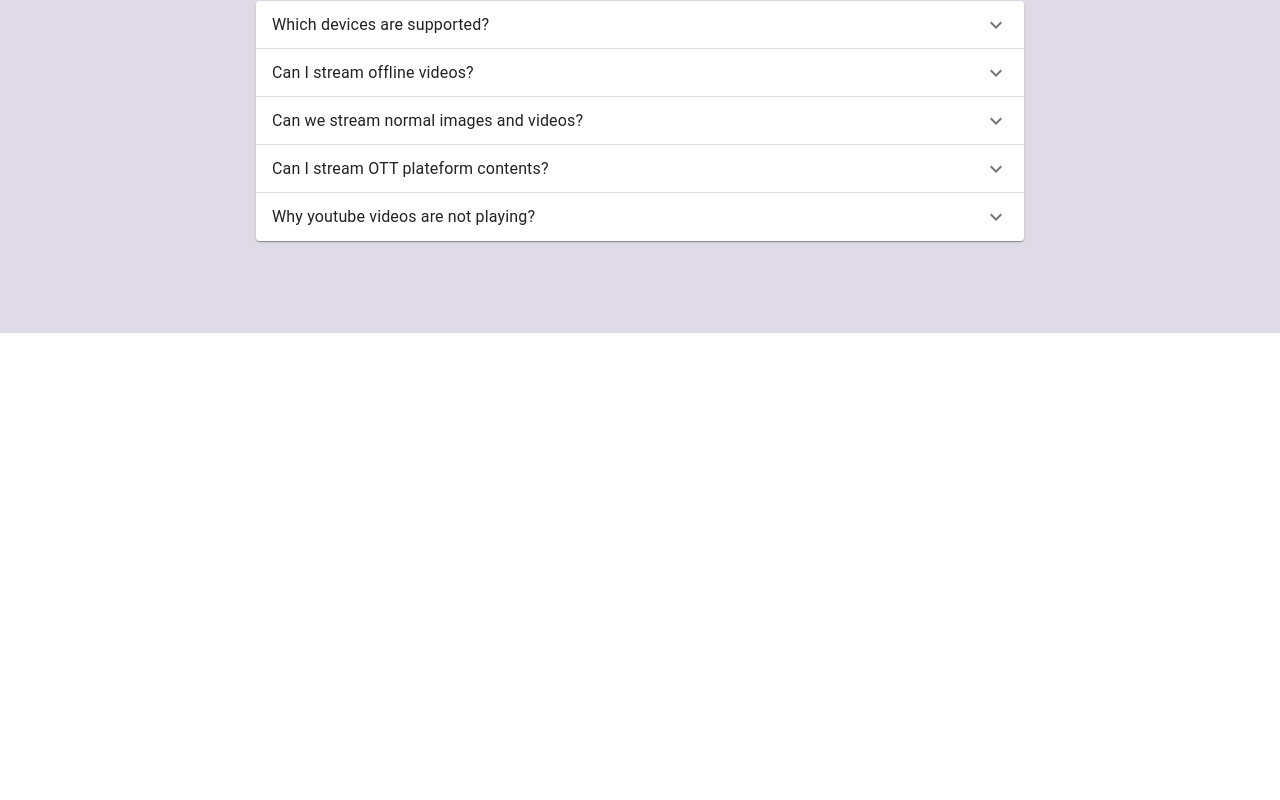
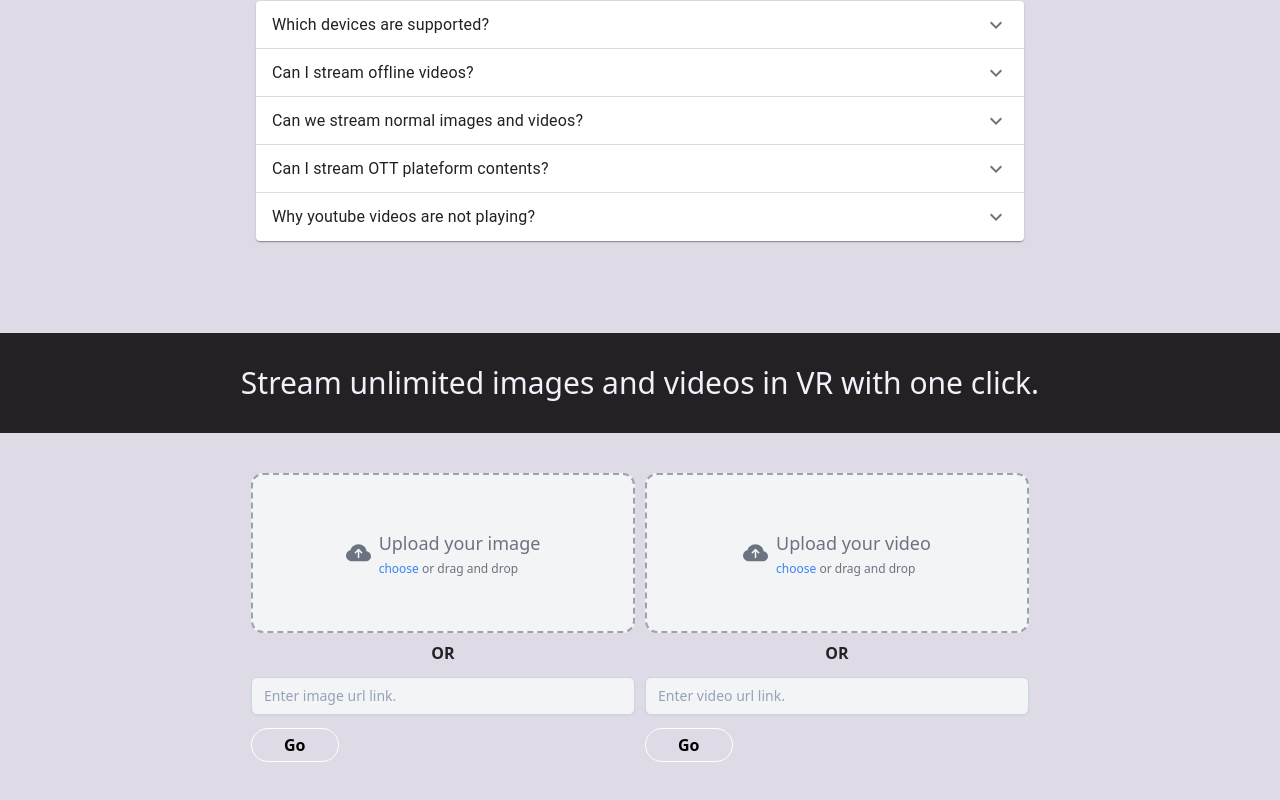
Before and after one commit to siddharth17vaishnav/vambox, a Next.js app: page / in a window 1280 px wide. Shown: the part 1173-1973 px from the top of the page. Before the commit the page ends 1506 px from the top, so only its background shows below. Built offline with nearby package versions, Linux system fonts and the light colour scheme.

Commit message:
added DropFile Section

```diff
--- /dev/null
+++ b/components/DropFile.jsx
@@ -0,0 +1,129 @@
+import React from "react";
+
+export const DropFile = () => {
+  return (
+    <div className="w-full pb-[92px] items-center bg-[#dfdbe6]">
+      <div className="text-3xl">
+        <h5 className="text-center py-8 px-4 font-italic  mx-auto bg-[#242125] text-[#f4effa]">
+          <span>
+            <p>Stream unlimited images and videos in VR with one click.</p>
+          </span>
+        </h5>
+      </div>
+
+      <div className=" mt-10 gap-[10px] flex flex-wrap justify-center mx-auto">
+        <div>
+          <div className="parent-container h-40 w-96 cursor-pointer rounded-xl bg-gray-100 border-dashed border-2 border-gray-400 relative flex justify-center items-center relative">
+            <input
+              type="file"
+              id="input-file"
+              className="absolute inset-0 opacity-0 cursor-pointer"
+            />
+            <div className="w-64 h-20 flex justify-center items-center">
+              <div className="mr-2">
+                <svg
+                  className="upload-icon bi bi-cloud-arrow-up-fill"
+                  xmlns="http://www.w3.org/2000/svg"
+                  width="25"
+                  height="25"
+                  fill="currentColor"
+                  viewBox="0 0 16 16"
+                >
+                  <path d="M8 2a5.53 5.53 0 0 0-3.594 1.342c-.766.66-1.321 1.52-1.464 2.383C1.266 6.095 0 7.555 0 9.318 0 11.366 1.708 13 3.781 13h8.906C14.502 13 16 11.57 16 9.773c0-1.636-1.242-2.969-2.834-3.194C12.923 3.999 10.69 2 8 2zm2.354 5.146a.5.5 0 0 1-.708.708L8.5 6.707V10.5a.5.5 0 0 1-1 0V6.707L6.354 7.854a.5.5 0 1 1-.708-.708l2-2a.5.5 0 0 1 .708 0l2 2z" />
+                </svg>
+              </div>
+              <div>
+                <p className="text-gray-500 mb-1 text-lg file_name">
+                  Upload your image
+                </p>
+                <p className="text-xs text-gray-500">
+                  <span className="text-blue-500">choose</span> or drag and drop
+                </p>
+              </div>
+            </div>
+          </div>
+          <form>
+            <h2 className="mx-auto text-center py-2 font-bold text-[#242125]">
+              OR
+            </h2>
+            <label className="block">
+              <input
+                type="email"
+                className="mt-1 px-3 py-2 bg-gray-100 border shadow-sm border-slate-300 placeholder-slate-400 focus:outline-none focus:border-blue-500 focus:ring-blue-500 block w-full rounded-md sm:text-sm focus:ring-1"
+                placeholder="Enter image url link."
+              />
+              <p className="mt-2 invisible peer-invalid:visible text-pink-600 text-sm">
+                Enter valid link.
+              </p>
+            </label>
+            <div className="mt-[-15px] mx-auto">
+              <button
+                className="items-center rounded-full px-8 py-1 border border-white font-semibold  hover:bg-white hover:text-black"
+                type="button"
+              >
+                Go
+              </button>
+            </div>
+          </form>
+        </div>
+
+        <div>
+          <div className="parent-container h-40 w-96 cursor-pointer rounded-xl bg-gray-100 border-dashed border-2 border-gray-400 relative flex justify-center items-center relative">
+            <input
+              type="file"
+              id="input-file"
+              className="absolute inset-0 opacity-0 cursor-pointer"
+            />
+            <div className="w-64 h-20 flex justify-center items-center">
+              <div className="mr-2">
+                <svg
+                  className="upload-icon bi bi-cloud-arrow-up-fill"
+                  xmlns="http://www.w3.org/2000/svg"
+                  width="25"
+                  height="25"
+                  fill="currentColor"
+                  viewBox="0 0 16 16"
+                >
+                  <path d="M8 2a5.53 5.53 0 0 0-3.594 1.342c-.766.66-1.321 1.52-1.464 2.383C1.266 6.095 0 7.555 0 9.318 0 11.366 1.708 13 3.781 13h8.906C14.502 13 16 11.57 16 9.773c0-1.636-1.242-2.969-2.834-3.194C12.923 3.999 10.69 2 8 2zm2.354 5.146a.5.5 0 0 1-.708.708L8.5 6.707V10.5a.5.5 0 0 1-1 0V6.707L6.354 7.854a.5.5 0 1 1-.708-.708l2-2a.5.5 0 0 1 .708 0l2 2z" />
+                </svg>
+              </div>
+              <div>
+                <p className="text-gray-500 mb-1 text-lg file_name">
+                  Upload your video
+                </p>
+                <p className="text-xs text-gray-500">
+                  <span className="text-blue-500">choose</span> or drag and drop
+                </p>
+              </div>
+            </div>
+          </div>
+          <form>
+            <h2 className="mx-auto text-center py-2 font-bold text-[#242125]">
+              OR
+            </h2>
+            <label className="block">
+              <input
+                type="email"
+                className="mt-1 px-3 py-2 bg-gray-100 border shadow-sm border-slate-300 placeholder-slate-400 focus:outline-none focus:border-blue-500 focus:ring-blue-500 block w-full rounded-md sm:text-sm focus:ring-1"
+                placeholder="Enter video url link."
+              />
+              <p className="mt-2 invisible peer-invalid:visible text-pink-600 text-sm">
+                Youtube link not supported.
+              </p>
+            </label>
+            <div className="mt-[-15px] mx-auto">
+              <button
+                className="items-center rounded-full px-8 py-1 border border-white font-semibold  hover:bg-white hover:text-black"
+                type="button"
+              >
+                Go
+              </button>
+            </div>
+          </form>
+        </div>
+      </div>
+    </div>
+  );
+};
+
+export default DropFile;
--- a/pages/index.js
+++ b/pages/index.js
@@ -1,6 +1,7 @@
 import Head from "next/head";
 import Hero from "@/components/Hero";
 import Description from "@/components/Description";
+import DropFile from "@/components/DropFile";
 
 export default function Home() {
   return (
@@ -17,6 +18,7 @@ export default function Home() {
           message="Enjoy Unlimited 360* Videos and Images in VR for FREE."
         />
         <Description />
+        <DropFile />
       </main>
     </>
   );
```
